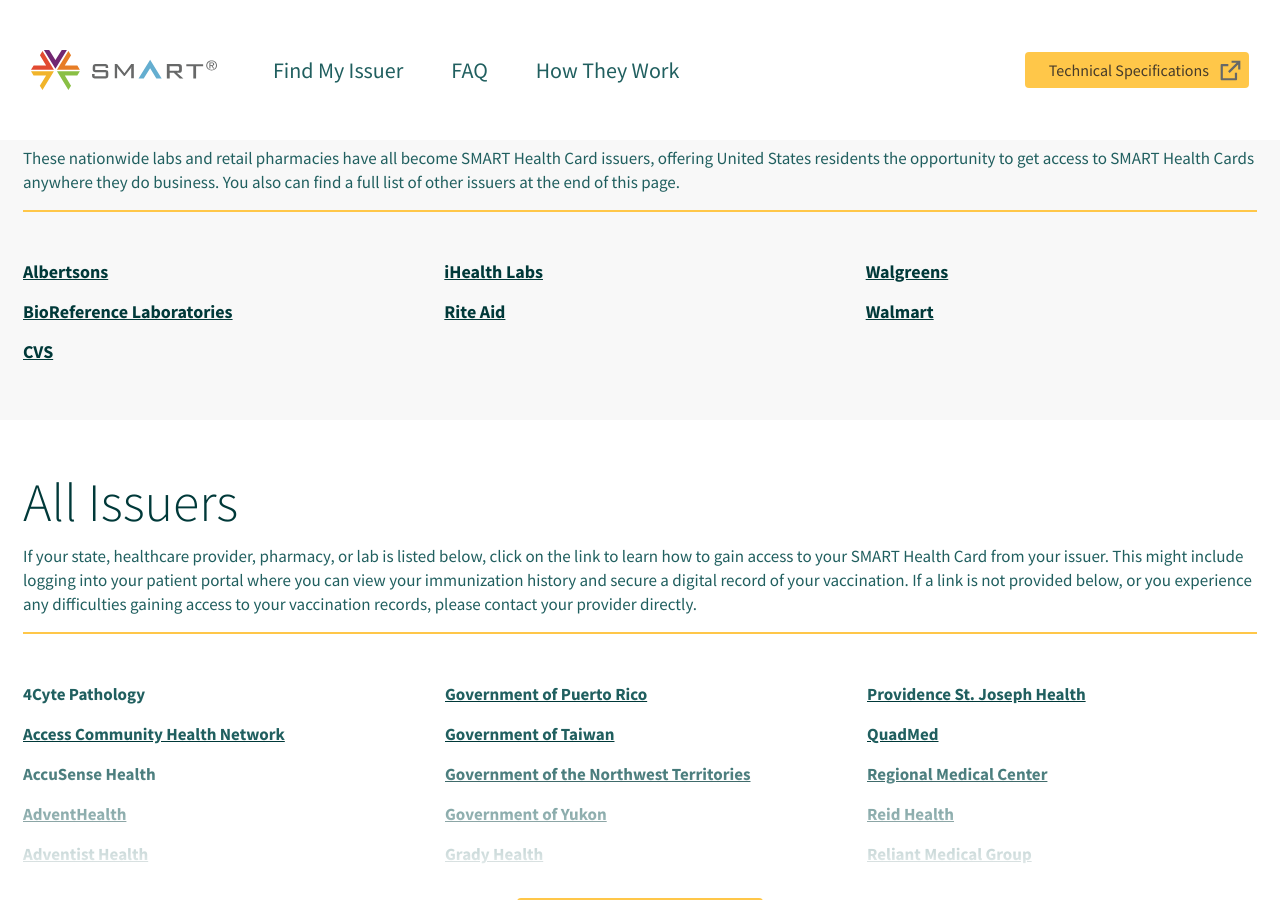
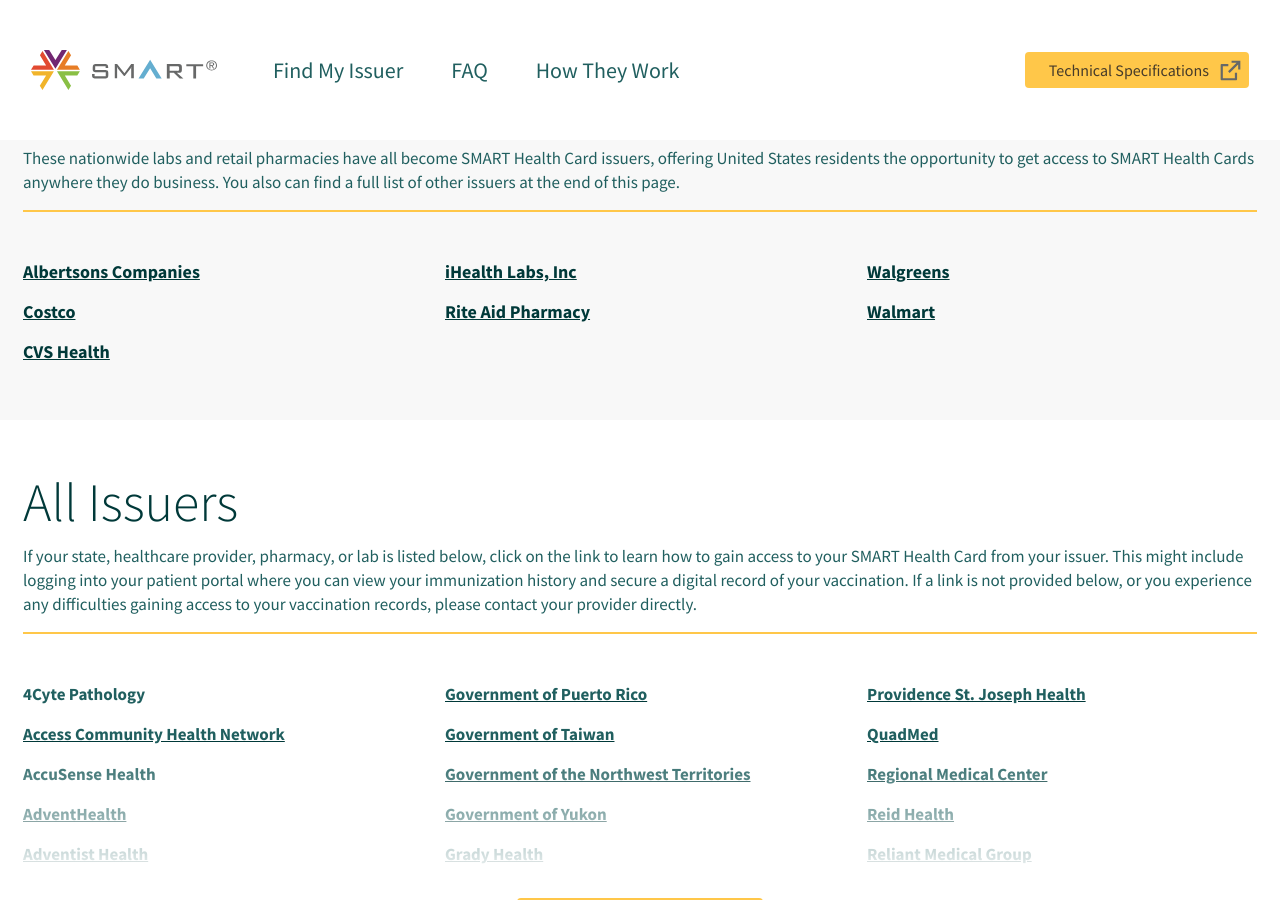
Before and after one commit to smart-health-cards/staging, a Jekyll site: the page built from en/issuers.html, in a window 1280 px wide and 900 px high, scrolled down 1511 px. Built offline with Jekyll 4.4.1, drawn with Linux system fonts in a browser that asks for light colours.

Commit message:
Add automation to pharmacy/lab list

```diff
--- a/en/issuers.html
+++ b/en/issuers.html
@@ -60,7 +60,6 @@
           <div class="col-12 pb-4">
             <h2 class="font-weight-light">US States and Territories</h2>
 
-            {% assign pubhealth = metadata | where_exp: "item", "item.issuer_type contains 'governmental'" | sort_natural: "label" %}
             {% assign pubhealth_grouped = metadata | where_exp: "item", "item.issuer_type contains 'governmental'" | group_by: "label" | sort_natural: "label" %}
 
             {% assign us_string = '"country"=>"US"' %}
@@ -168,21 +167,50 @@
         <div class="row pt-4r">
           <div class="col-12 pb-3">
 
-            <!-- TODO: pharmcies/labs -->
+            {% assign country_string = '{"country"=>"US"}' %}
+            {% assign pharmlab_issuers = "" | split: "" %}
+            {% assign pharmacies = metadata | where_exp: "item", "item.issuer_type == 'organizational.pharmacy'" %}
+            {% assign labs = metadata | where_exp: "item", "item.issuer_type == 'organizational.laboratory'" %}
+            {% assign pharm_lab_arr = pharmacies | concat: labs %}
+
+
+            {% for issuer in pharm_lab_arr %}
+              {% assign location_string = issuer.locations | join %}
+              {% if location_string == country_string or issuer.locations.size >= 35  %}
+                {% assign pharmlab = issuers | where: "iss", issuer.canonical_iss | last %}
+                {% assign pharmlab_issuers = pharmlab_issuers | push: pharmlab | sort_natural: "name" %}
+              {% endif %}
+            {% endfor %}
 
             <div class="row pt-4">
-              <div class="col-12 col-md-4">
-                <p><a class="font-weight-bold" class="font-weight-bold" href="https://www.albertsons.com/pharmacy/covid-19.html" target="_blank" title="Including Acme, Albertsons, Albertsons Market, Amigos, Carrs, Haggen, Jewel-Osco, Lucky, Market Street, Osco, Pak 'N Save, Pavilions, Randalls, Sav-On, Shaw's, Safeway, Star Market, Tom Thumb, United, and Vons.">Albertsons</a></p>
-                <p><a class="font-weight-bold" class="font-weight-bold" href="https://www.bioreference.com/patient-portal" target="_blank">BioReference Laboratories</a></p>
-                <p><a class="font-weight-bold" class="font-weight-bold" href="https://care.cvs.com/care-navigation/#/home" target="_blank">CVS</a></p>
-              </div>
-              <div class="col-12 col-md-4">
-                <p><a class="font-weight-bold" class="font-weight-bold" href="https://ihealthlabs.com/account/login" target="_blank">iHealth Labs</a></p>
-                <p><a class="font-weight-bold" href="https://www.riteaid.com/pharmacy/vaccination-digital-proof" target="_blank">Rite Aid</a></p>
-              </div>
-              <div class="col-12 col-md-4">
-                <p><a class="font-weight-bold" href="https://www.walgreens.com/topic/promotion/covid-vaccine.jsp?cjevent=99e15928621a11ec825cbaf70a1c0e13&CID=5250933&ext=100357191&PID=100357191&AID=11020894&SID=oc5A05L8E%2FcFrofF6SHThCQtuY2mvZ5s56vpcp3zZPBRiw3IMC5Yy0TpqqiMWDE7" target="_blank">Walgreens</a></p>
-                <p><a class="font-weight-bold" href="https://www.walmart.com/cp/digital-vaccine-record/9508321" target="_blank">Walmart</a></p>
+              <div class="col-12 grid-cols pharm_lab-issuers-us">
+
+                {% assign used_name = "" %}
+                {% for pharmlab_issuer in pharmlab_issuers %}
+                  {% assign issuer_data = metadata | where: "canonical_iss", pharmlab_issuer.iss | last %}
+                  {% if issuer_data.website or pharmlab_issuer.website %}
+                    {% assign issuer_name = pharmlab_issuer.name %}
+                    {% if issuer_data.label %}
+                      {% assign issuer_name = issuer_data.label %}
+                    {% endif %}
+
+                    {% if issuer_name == used_name %}
+                      {% continue %}
+                    {% endif %}
+
+                    {% assign issuer_website = pharmlab_issuer.website %}
+                    {% if issuer_data.website %}
+                      {% assign issuer_website = issuer_data.website %}
+                    {% endif %}
+                    <p>
+                      <a class="font-weight-bold" href="{{ issuer_website }}" target="_blank">
+                        {{ issuer_name }}
+                      </a>
+                    </p>
+                    {% assign used_name = issuer_name %}
+                  {% endif %}
+                {% endfor %}
+
               </div>
             </div>
           </div>
```
